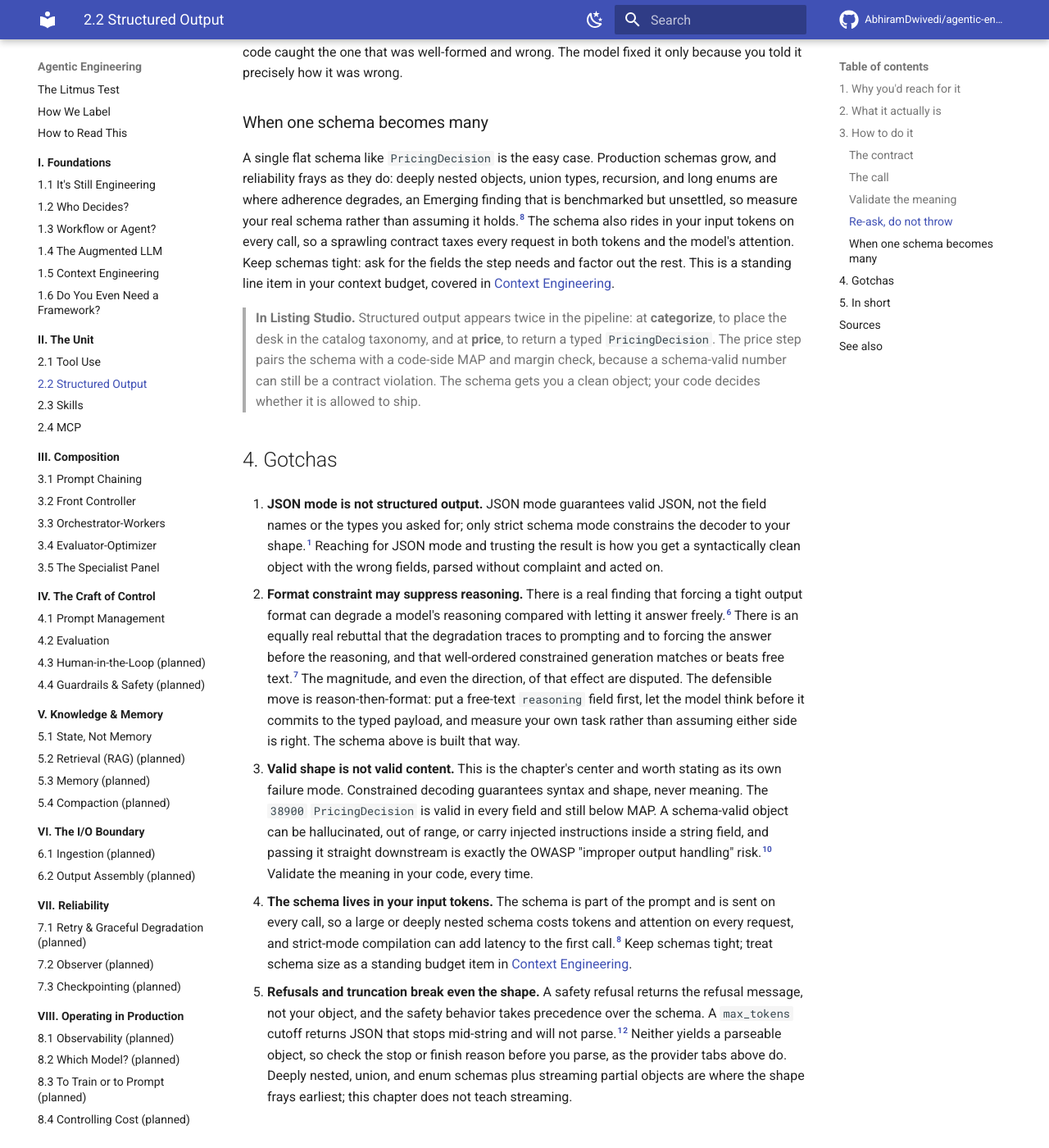
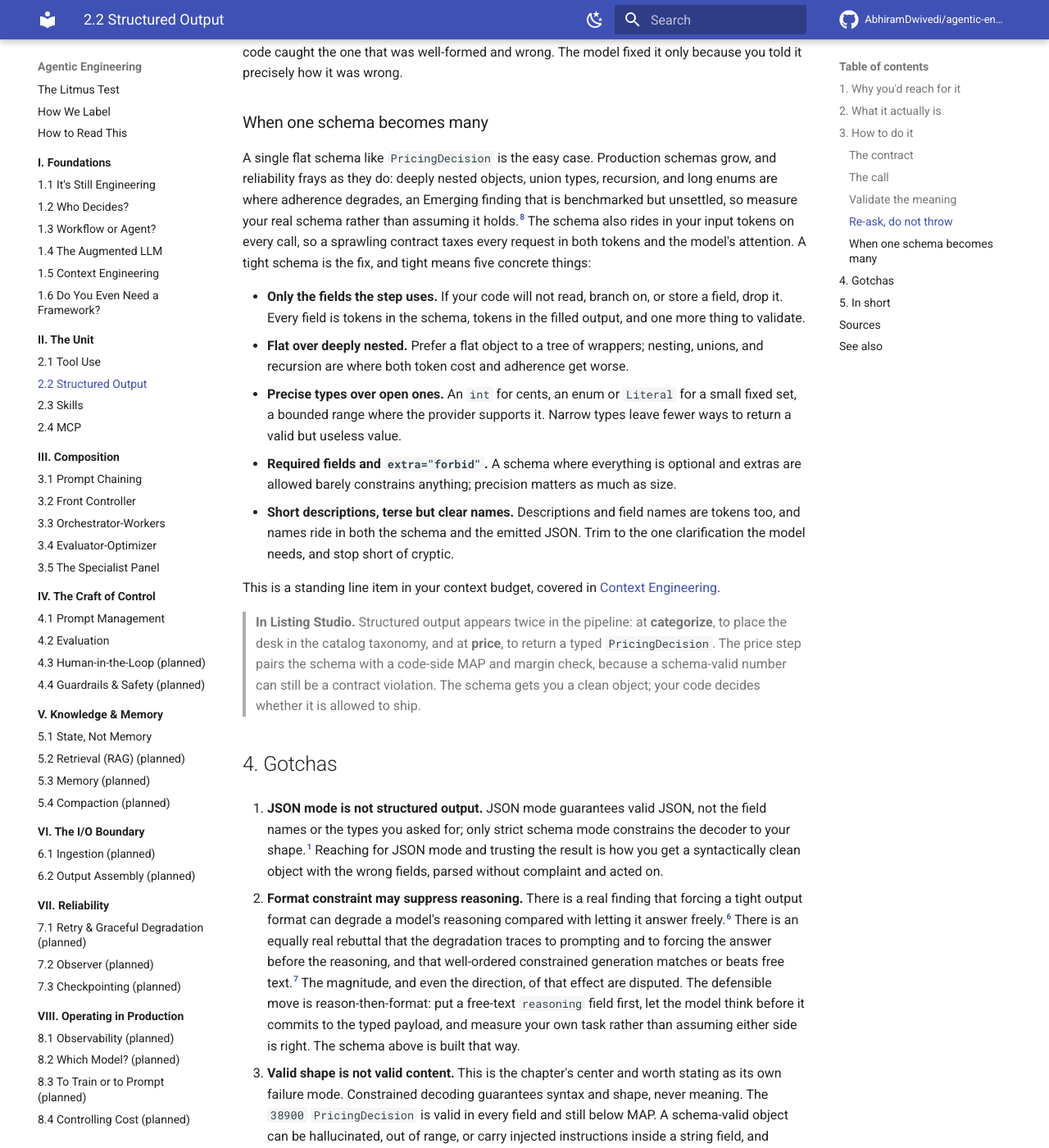
Before and after one commit to AbhiramDwivedi/agentic-engineering, an MkDocs documentation site: the page built from docs/the-unit/structured-output.md, in a window 1280 px wide and 1400 px high, scrolled down 5822 px. Shown: the whole window at 82% size. Built offline with MkDocs 1.6.1 and Material for MkDocs 9.7.7, drawn with Linux system fonts in a browser that asks for light colours; comment, search, counter and statistics services are not loaded; some of the changed text lies outside the part shown.

Commit message:
2.2: spell out the five tight-schema practices; add prompt caching to Gotcha 4
Section 3 now lists what 'tight' means concretely: only the fields the step uses, flat over nested, precise types, required + extra=forbid, terse names. Gotcha 4 adds the real cost lever beyond keeping it tight: a stable schema in the prompt prefix is charged at a discount by prompt caching after the first call, with a link to Controlling Cost for depth.

Co-Authored-By: Claude Opus 4.8 <noreply@anthropic.com>

```diff
--- a/docs/the-unit/structured-output.md
+++ b/docs/the-unit/structured-output.md
@@ -315,7 +315,15 @@ Look at how the work divided. The schema and the decoder produced a well-formed
 
 ### When one schema becomes many
 
-A single flat schema like `PricingDecision` is the easy case. Production schemas grow, and reliability frays as they do: deeply nested objects, union types, recursion, and long enums are where adherence degrades, an Emerging finding that is benchmarked but unsettled, so measure your real schema rather than assuming it holds.[^jsonschemabench] The schema also rides in your input tokens on every call, so a sprawling contract taxes every request in both tokens and the model's attention. Keep schemas tight: ask for the fields the step needs and factor out the rest. This is a standing line item in your context budget, covered in [Context Engineering](../foundations/context-engineering.md).
+A single flat schema like `PricingDecision` is the easy case. Production schemas grow, and reliability frays as they do: deeply nested objects, union types, recursion, and long enums are where adherence degrades, an Emerging finding that is benchmarked but unsettled, so measure your real schema rather than assuming it holds.[^jsonschemabench] The schema also rides in your input tokens on every call, so a sprawling contract taxes every request in both tokens and the model's attention. A tight schema is the fix, and tight means five concrete things:
+
+- **Only the fields the step uses.** If your code will not read, branch on, or store a field, drop it. Every field is tokens in the schema, tokens in the filled output, and one more thing to validate.
+- **Flat over deeply nested.** Prefer a flat object to a tree of wrappers; nesting, unions, and recursion are where both token cost and adherence get worse.
+- **Precise types over open ones.** An `int` for cents, an enum or `Literal` for a small fixed set, a bounded range where the provider supports it. Narrow types leave fewer ways to return a valid but useless value.
+- **Required fields and `extra="forbid"`.** A schema where everything is optional and extras are allowed barely constrains anything; precision matters as much as size.
+- **Short descriptions, terse but clear names.** Descriptions and field names are tokens too, and names ride in both the schema and the emitted JSON. Trim to the one clarification the model needs, and stop short of cryptic.
+
+This is a standing line item in your context budget, covered in [Context Engineering](../foundations/context-engineering.md).
 
 > **In Listing Studio.** Structured output appears twice in the pipeline: at **categorize**, to place the desk in the catalog taxonomy, and at **price**, to return a typed `PricingDecision`. The price step pairs the schema with a code-side MAP and margin check, because a schema-valid number can still be a contract violation. The schema gets you a clean object; your code decides whether it is allowed to ship.
 
@@ -327,7 +335,7 @@ A single flat schema like `PricingDecision` is the easy case. Production schemas
 
 3. **Valid shape is not valid content.** This is the chapter's center and worth stating as its own failure mode. Constrained decoding guarantees syntax and shape, never meaning. The `38900` `PricingDecision` is valid in every field and still below MAP. A schema-valid object can be hallucinated, out of range, or carry injected instructions inside a string field, and passing it straight downstream is exactly the OWASP "improper output handling" risk.[^owasp-llm05] Validate the meaning in your code, every time.
 
-4. **The schema lives in your input tokens.** The schema is part of the prompt and is sent on every call, so a large or deeply nested schema costs tokens and attention on every request, and strict-mode compilation can add latency to the first call.[^jsonschemabench] Keep schemas tight; treat schema size as a standing budget item in [Context Engineering](../foundations/context-engineering.md).
+4. **The schema lives in your input tokens.** The schema is part of the prompt and is sent on every call, so a large or deeply nested schema costs tokens and attention on every request, and strict-mode compilation can add latency to the first call.[^jsonschemabench] Two levers cut the cost. Keep the schema tight, using the five practices above. And because the schema is a stable prefix, place it ahead of the variable input so the provider's prompt cache can charge it at a discount after the first call, turning a per-call cost into close to a one-time one. See [Controlling Cost](../production/controlling-cost.md) for prompt caching in depth.
 
 5. **Refusals and truncation break even the shape.** A safety refusal returns the refusal message, not your object, and the safety behavior takes precedence over the schema. A `max_tokens` cutoff returns JSON that stops mid-string and will not parse.[^openai][^anthropic] Neither yields a parseable object, so check the stop or finish reason before you parse, as the provider tabs above do. Deeply nested, union, and enum schemas plus streaming partial objects are where the shape frays earliest; this chapter does not teach streaming.
 
```
